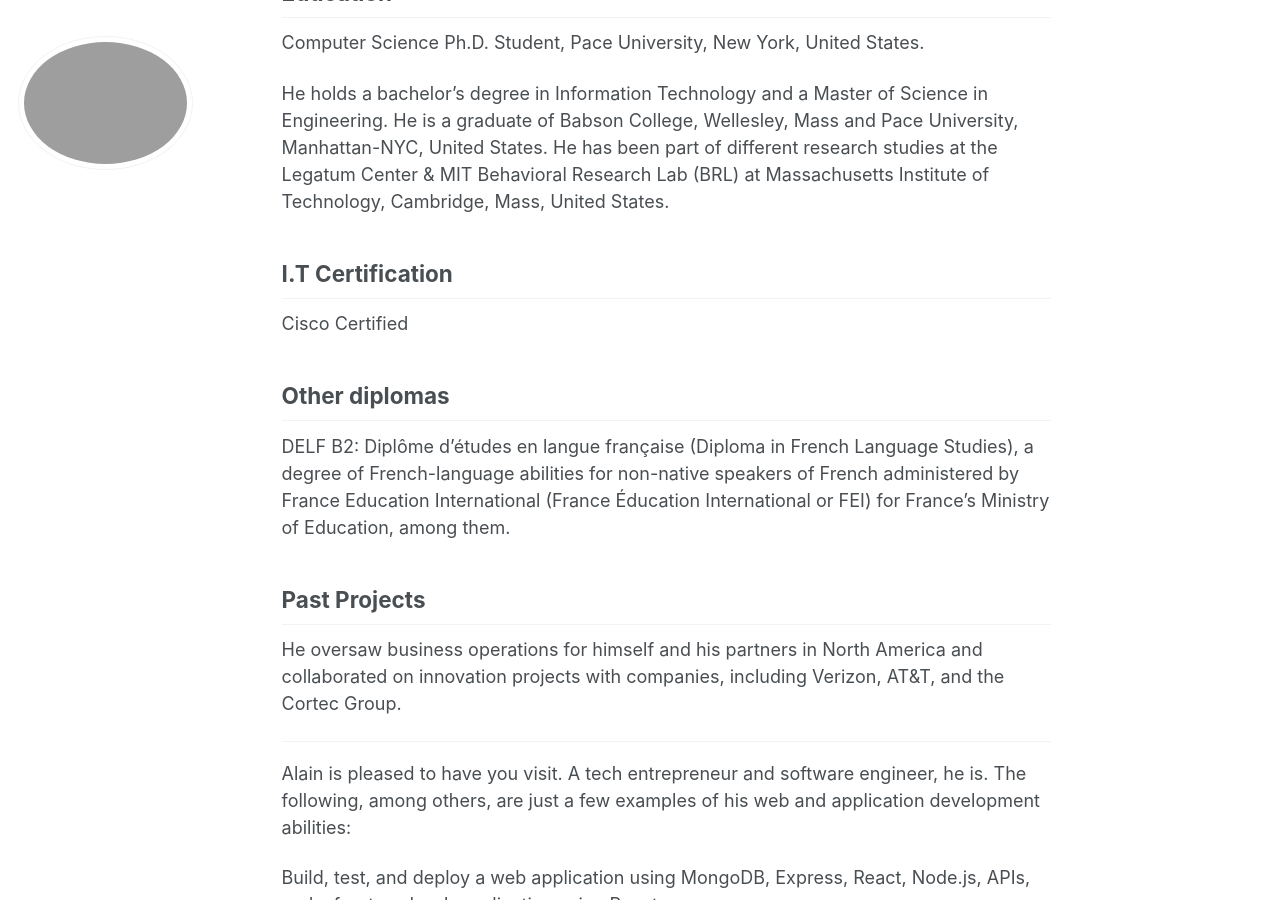
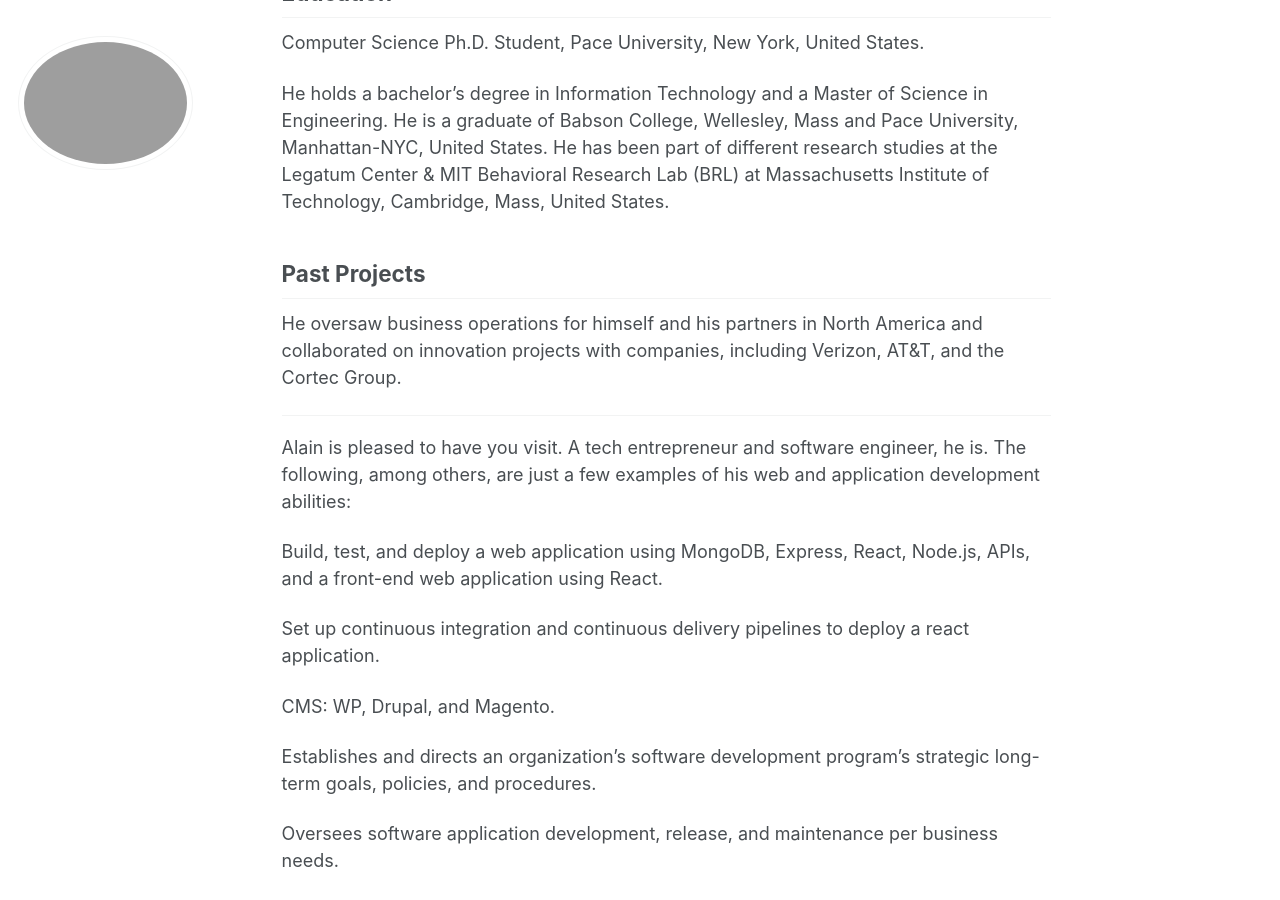
Before and after one commit to phdcsseiden/phdcsseiden.github.io, a Jekyll site: the page built from _pages/about.md, in a window 1280 px wide and 900 px high, scrolled down 1202 px. Built offline with Jekyll 4.4.1, drawn with Linux system fonts in a browser that asks for light colours.

Commit message:
Update about.md

```diff
--- a/_pages/about.md
+++ b/_pages/about.md
@@ -41,13 +41,7 @@ Computer Science Ph.D. Student, Pace University, New York, United States.
 
 He holds a bachelor's degree in Information Technology and a Master of Science in Engineering. He is a graduate of Babson College, Wellesley, Mass and Pace University, Manhattan-NYC, United States. He has been part of different research studies at the Legatum Center & MIT Behavioral Research Lab (BRL) at Massachusetts Institute of Technology, Cambridge, Mass, United States.
 
-## I.T Certification
 
-Cisco Certified
-
-## Other diplomas
-
-DELF B2: Diplôme d'études en langue française (Diploma in French Language Studies), a degree of French-language abilities for non-native speakers of French administered by France Education International (France Éducation International or FEI) for France's Ministry of Education, among them.
 
 ## Past Projects
 He oversaw business operations for himself and his partners in North America and collaborated on innovation projects with companies, including Verizon, AT&T, and the Cortec Group.
```
